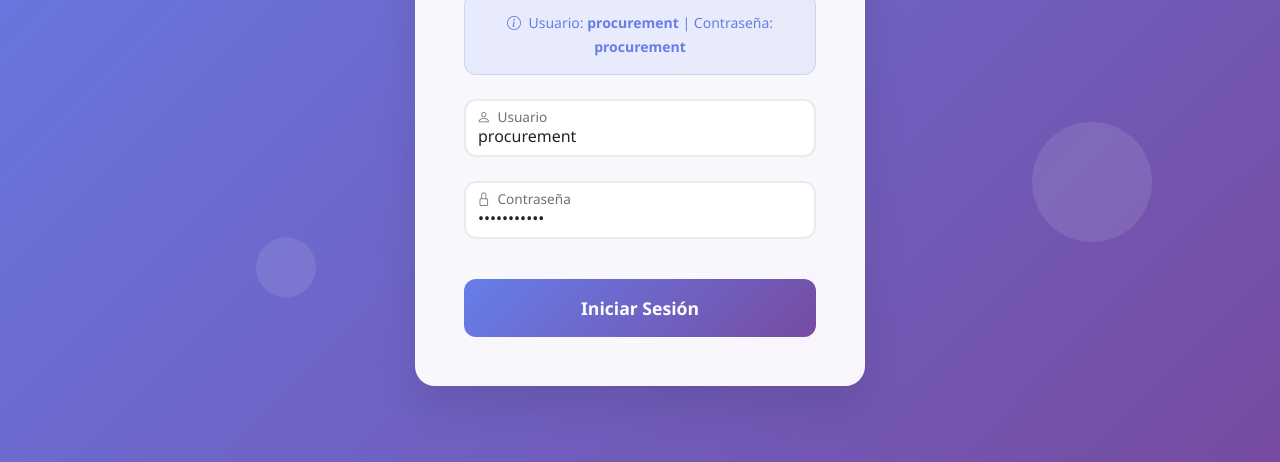
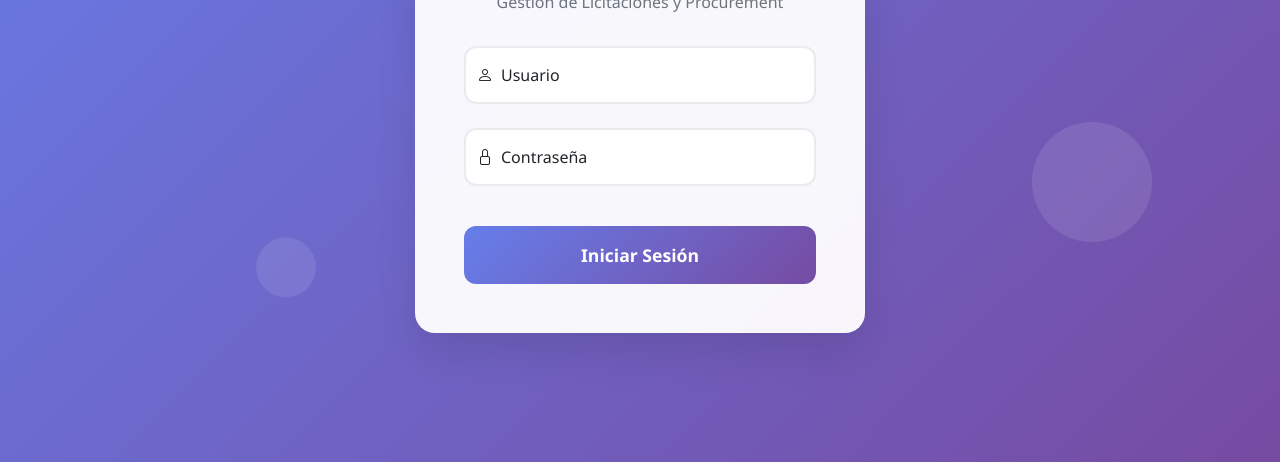
Before and after one commit to felipecrovetto/procurement4, a plain HTML site: page src/static/login.html in a window 1280 px wide. Shown: the part 338-800 px from the top of the page. Drawn offline with nearby package versions, Linux system fonts and the light colour scheme.

Commit message:
feat: actualización de login.html

```diff
--- a/src/static/login.html
+++ b/src/static/login.html
@@ -195,13 +195,6 @@
             <p>Gestión de Licitaciones y Procurement</p>
         </div>
 
-        <div class="credentials-info">
-            <small>
-                <i class="bi bi-info-circle me-1"></i>
-                Usuario: <strong>procurement</strong> | Contraseña: <strong>procurement</strong>
-            </small>
-        </div>
-
         <div id="alertContainer"></div>
 
         <form id="loginForm">
@@ -236,11 +229,9 @@
             const loadingSpinner = document.querySelector('.loading-spinner');
             const btnText = document.querySelector('.btn-text');
             const alertContainer = document.getElementById('alertContainer');
-
-            // Auto-fill credentials for demo
-            document.getElementById('username').value = 'procurement';
-            document.getElementById('password').value = 'procurement';
-
+                      // Auto-fill credentials for demo
+            // document.getElementById(\'username\').value = \'procurement\';
+            // document.getElementById(\'password\').value = \'procurement\';
             loginForm.addEventListener('submit', async function(e) {
                 e.preventDefault();
 
```
